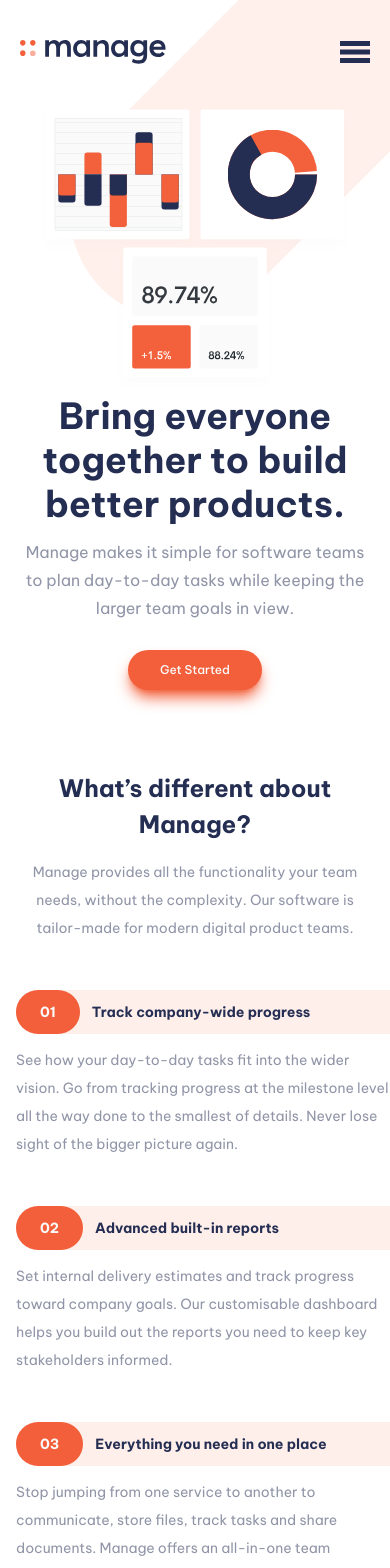
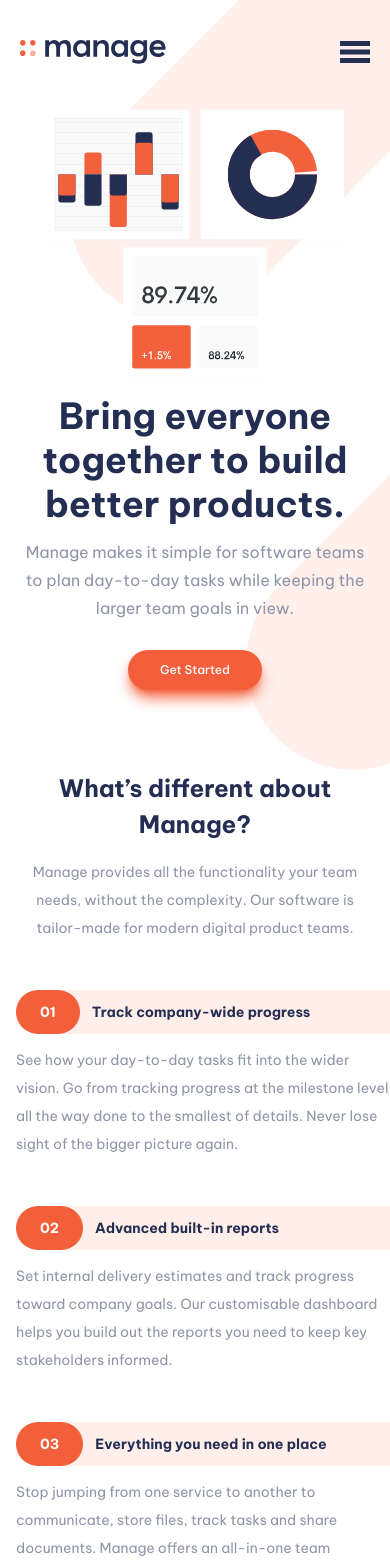
Before and after one commit to RestingState/mentor-site, a Next.js app: page / in a window 390 px wide. Shown: the top 1568 px of the page. Built offline with nearby package versions, Linux system fonts and the light colour scheme.

Commit message:
added mobile bg image

```diff
--- a/src/app/page.tsx
+++ b/src/app/page.tsx
@@ -16,7 +16,7 @@ import LogoIcon from './assets/svg/LogoIcon';
 export default function Home() {
   return (
     <main>
-      <section className='2xl:desktop-content-w flex flex-col items-center px-6 2xl:flex-row-reverse 2xl:justify-between 2xl:gap-10'>
+      <section className='2xl:desktop-content-w flex flex-col items-center bg-tablet bg-[length:400px] bg-[right_-16rem_bottom] bg-no-repeat px-6 pb-20 2xl:flex-row-reverse 2xl:justify-between 2xl:gap-10 2xl:bg-none'>
         <Image
           className='w-80 2xl:w-max'
           src={illustrationIntro}
@@ -33,7 +33,7 @@ export default function Home() {
           <Button className='mt-7' text='Get Started' />
         </div>
       </section>
-      <section className='2xl:desktop-content-w flex flex-col gap-12 pt-20 2xl:flex-row 2xl:justify-between'>
+      <section className='2xl:desktop-content-w flex flex-col gap-12 2xl:flex-row 2xl:justify-between'>
         <div className='px-7 text-center 2xl:max-w-sm 2xl:text-start'>
           <h2 className='pb-4 2xl:text-start'>
             What’s different about Manage?
```
